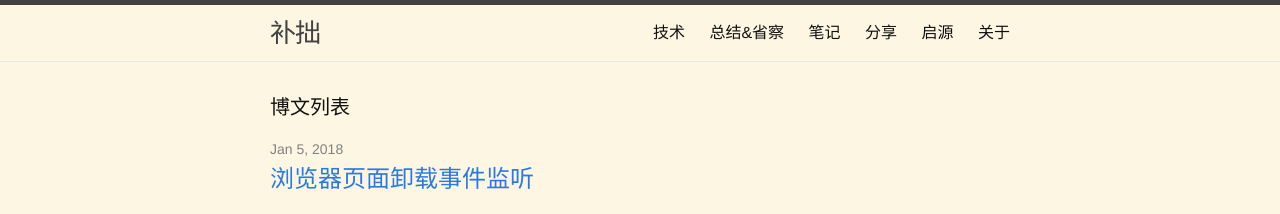
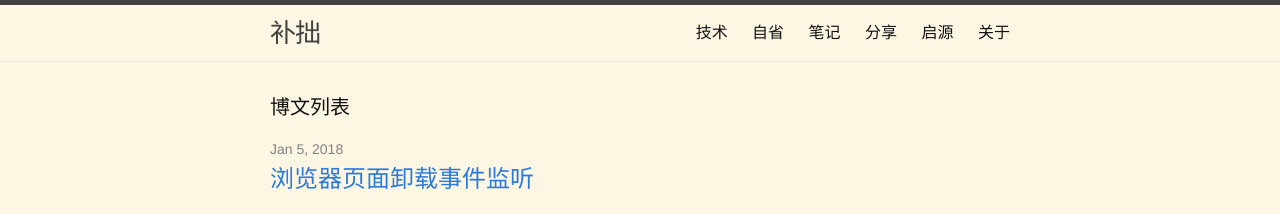
Before and after one commit to testudy/testudy.github.io, a Jekyll site: the page built from index.html, in a window 1280 px wide and 900 px high. Shown: the top 214 px of the window. Built offline with Jekyll 4.4.1, drawn with Linux system fonts in a browser that asks for light colours; comment, search, counter and statistics services are not loaded.

Commit message:
修改标题

```diff
--- a/_includes/header.html
+++ b/_includes/header.html
@@ -15,7 +15,7 @@
 
       <div class="trigger">
           <a class="page-link" href="/tech/">技术</a>
-          <a class="page-link" href="/summary/">总结&省察</a>
+          <a class="page-link" href="/summary/">自省</a>
           <a class="page-link" href="/book/">笔记</a>
           <a class="page-link" href="/share/">分享</a>
           <a class="page-link" href="/beginning/">启源</a>
--- a/summary/index.html
+++ b/summary/index.html
@@ -1,6 +1,6 @@
 ---
 layout: default
-title: 总结&省察
+title: 省察
 ---
 
 <div class="home">
```
